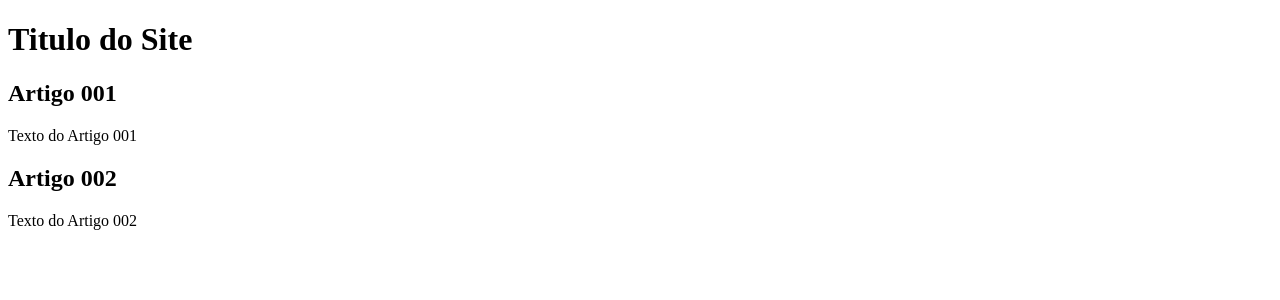
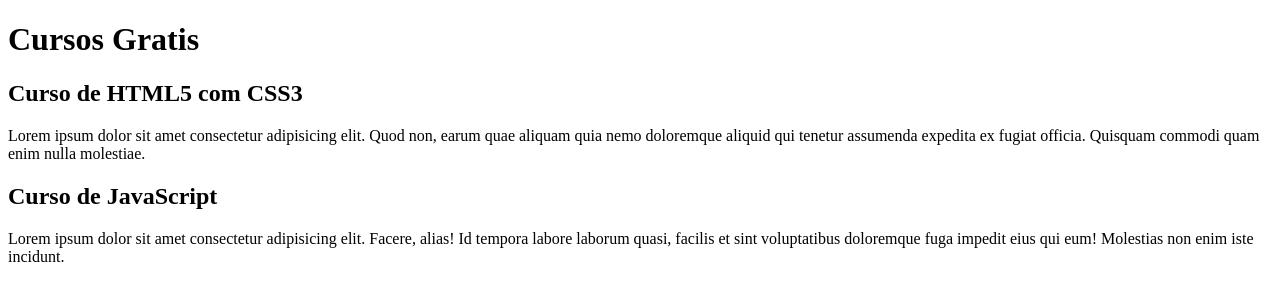
Before and after one commit to andre3bpm/Projeto-Site, a plain HTML site: page index.html in a window 1280 px wide. Drawn offline with Linux system fonts and the light colour scheme.

Commit message:
Comecei a escrever conteudo

```diff
--- a/index.html
+++ b/index.html
@@ -11,15 +11,15 @@
 <body>
     <main>
         <header>
-            <h1>Titulo do Site</h1>
+            <h1>Cursos Gratis</h1>
         </header>
         <article>
-            <h2>Artigo 001</h2>
-            <p>Texto do Artigo 001</p>
+            <h2>Curso de HTML5 com CSS3</h2>
+            <p>Lorem ipsum dolor sit amet consectetur adipisicing elit. Quod non, earum quae aliquam quia nemo doloremque aliquid qui tenetur assumenda expedita ex fugiat officia. Quisquam commodi quam enim nulla molestiae.</p>
         </article>
         <article>
-            <h2>Artigo 002</h2>
-            <p>Texto do Artigo 002</p>
+            <h2>Curso de JavaScript</h2>
+            <p>Lorem ipsum dolor sit amet consectetur adipisicing elit. Facere, alias! Id tempora labore laborum quasi, facilis et sint voluptatibus doloremque fuga impedit eius qui eum! Molestias non enim iste incidunt.</p>
         </article>
     </main>
 </body>
```
